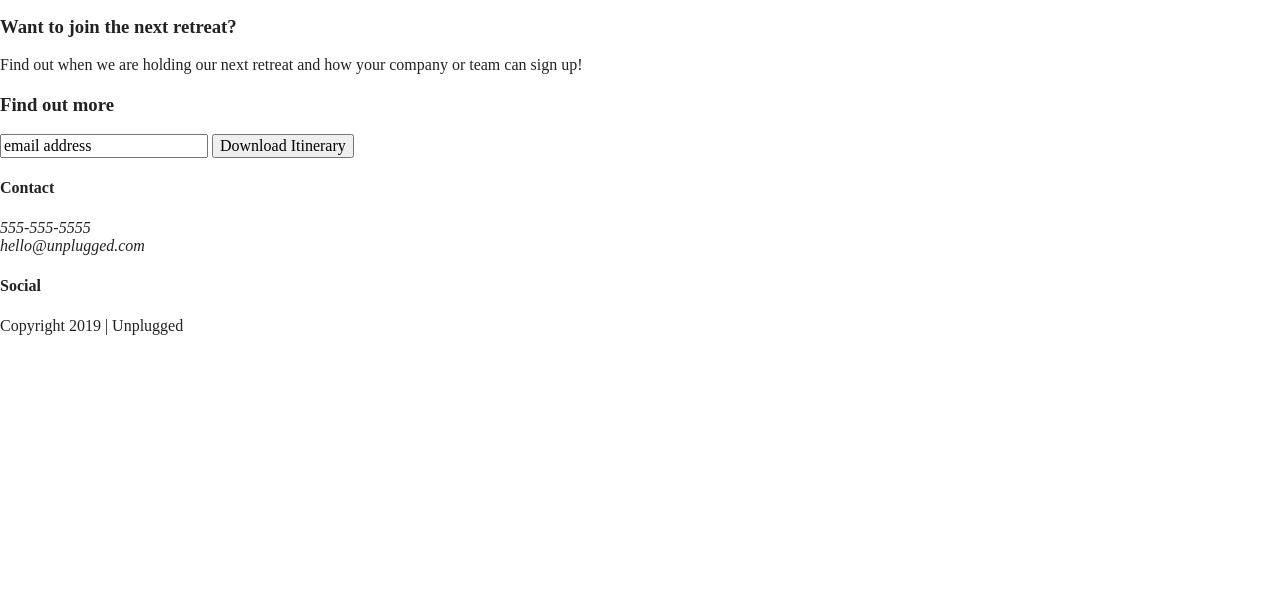
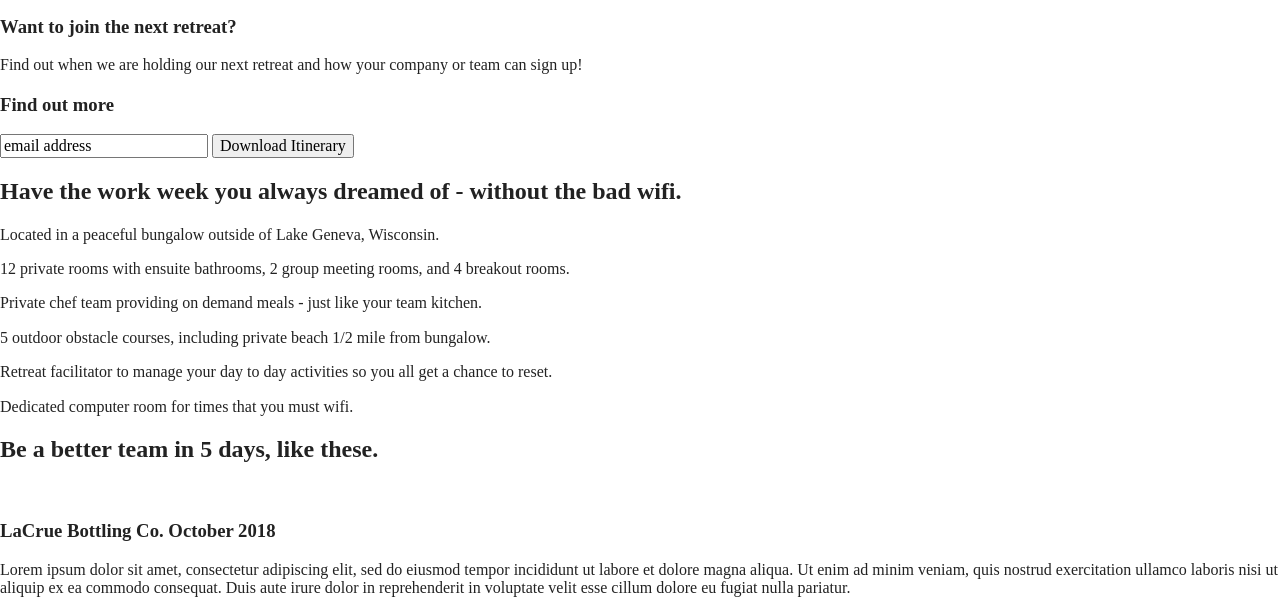
Before and after one commit to lliizz/responsive-website, a website built with Parcel: page index.html in a window 1280 px wide. Shown: the part 174-790 px from the top of the page. Built offline with nearby package versions, Linux system fonts and the light colour scheme.

Commit message:
Added features and reviews sections, and updated classes

```diff
--- a/index.html
+++ b/index.html
@@ -40,7 +40,7 @@
   </header>
 
   <main>
-    <section>
+    <section class="hero-area">
       <div class="content-wrapper">
         <h1>Retreat from the desk, return refreshed.</h1>
         <img src="" alt="woman on bridge in forest">
@@ -52,7 +52,7 @@
         <h3>Want to join the next retreat?</h3>
         <p>Find out when we are holding our next retreat and how your company or team can sign up!</p>
 
-        <div class="signup-form">
+        <div class="form">
           <h3>Find out more</h3>
           <input type="text" name="name" value="email address">
           <input type="button" value="Download Itinerary">
@@ -60,8 +60,50 @@
       </div>
     </aside>
 
-    <section>
-      <h2></h2>
+    <section class="features">
+      <div class="content-wrapper">
+        <h2>Have the work week you always dreamed of - without the bad wifi.</h2>
+        <div class="features-items">
+          <article>
+            <p class="fontawesome-icon"></p>
+            <p class="features-item-description">Located in a peaceful bungalow outside of Lake Geneva, Wisconsin.</p>
+          </article>
+          <article>
+            <p class="fontawesome-icon"></p>
+            <p class="features-item-description">12 private rooms with ensuite bathrooms, 2 group meeting rooms, and 4 breakout rooms.</p>
+          </article>
+          <article>
+            <p class="fontawesome-icon"></p>
+            <p class="features-item-description">Private chef team providing on demand meals - just like your team kitchen.</p>
+          </article>
+          <article>
+            <p class="fontawesome-icon"></p>
+            <p class="features-item-description">5 outdoor obstacle courses, including private beach 1/2 mile from bungalow.</p>
+          </article>
+          <article>
+            <p class="fontawesome-icon"></p>
+            <p class="features-item-description">Retreat facilitator to manage your day to day activities so you all get a chance to reset.</p>
+          </article>
+          <article>
+            <p class="fontawesome-icon"></p>
+            <p class="features-item-description">Dedicated computer room for times that you must wifi.</p>
+          </article>
+        </div>
+      </div>
+    </section>
+
+    <section class="reviews">
+      <div class="content-wrapper">
+        <h2>Be a better team in 5 days, like these.</h2>
+        <article>
+          <div>
+            <img>
+            <h3>LaCrue Bottling Co. October 2018</h3>
+            <p>Lorem ipsum dolor sit amet, consectetur adipiscing elit, sed do eiusmod tempor incididunt ut labore et dolore magna aliqua. Ut enim ad minim veniam, quis nostrud exercitation ullamco laboris nisi ut aliquip ex ea commodo consequat. Duis aute irure dolor
+              in reprehenderit in voluptate velit esse cillum dolore eu fugiat nulla pariatur.</p>
+          </div>
+        </article>
+      </div>
     </section>
 
   </main>
```
